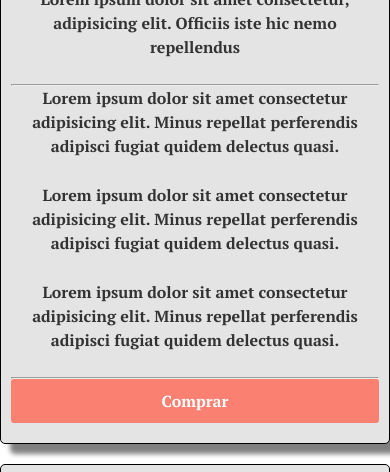
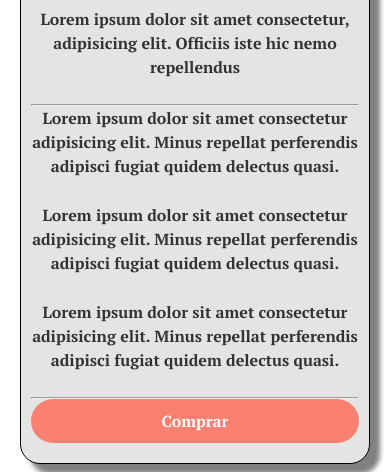
Before and after one commit to ChrisRuz/TablaPrecios, a plain HTML site: page index.html in a window 390 px wide. Shown: the part 162-634 px from the top of the page. Drawn offline with Linux system fonts and the light colour scheme.

Commit message:
Se modifico la vista movil

```diff
--- a/css/movil.css
+++ b/css/movil.css
@@ -7,7 +7,17 @@
 
 @media screen and (max-width: 600px){
     article{
+        border-radius: 20px;
         width: 100%;
-        margin-bottom: 20px;
+        margin: 20px;
+    }
+
+    .ancho_movil{
+        max-width: 400px;
+        margin: auto;
+    }
+
+    .btn-precio{
+        border-radius: 30px;
     }
 }
--- a/index.html
+++ b/index.html
@@ -12,7 +12,7 @@
     <link href="https://fonts.googleapis.com/css2?family=Lato:wght@400;700&family=PT+Serif:wght@700&display=swap" rel="stylesheet">
 </head>
 <body>
-    <section class="ancho padrecito">
+    <section class="ancho padrecito ancho_movil">
         <article>
             <h2>Plan Uno</h2>
             <p class="precio">$500</p>
```
